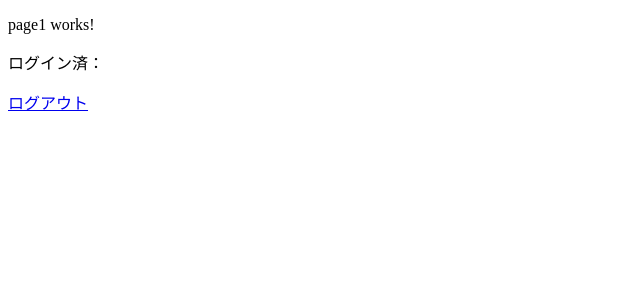
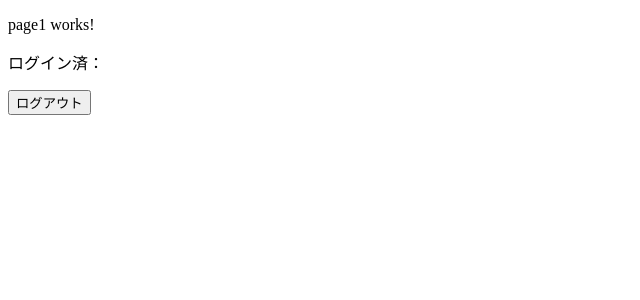
Before and after one commit to miyabi02/Angular-Saml, an Angular app: page /page1 in a window 1280 px wide. Shown: the top 300 px of the page, without its empty margins (0-640 px from the left). Built offline with nearby package versions, Linux system fonts and the light colour scheme.

Commit message:
[add] ログアウト機能の実装
・ローカルストレージからセッションIDを削除

```diff
--- a/src/app/auth/auth-window.ts
+++ b/src/app/auth/auth-window.ts
@@ -1,31 +1,37 @@
 export declare type ResultType = 'success' | 'failed';
-export declare type Metrics = { width:number, height: number};
+export declare type Metrics = { width: number; height: number };
 // export declare type CallbackFunction = (result: ResultType) => void;
 export declare type CallbackFunction = (result: AuthResult) => void;
 // ! メモ: AuthEventの使い方がわからない。
-export declare type AuthEvent = {result: ResultType} & Event;
-export declare type AuthResult = { result: ResultType, data: Record<string, string> };
+export declare type AuthEvent = { result: ResultType } & Event;
+export declare type AuthResult = {
+  result: ResultType;
+  data: Record<string, string>;
+};
 export const DEFAULT_WIDTH = 600;
 export const DEFAULT_HEIGHT = 340;
 export declare type AuthenticationParams = {
-  url: string,
-  target?: string
-  metrics?: Metrics
-  callback: CallbackFunction
+  url: string;
+  target?: string;
+  metrics?: Metrics;
+  callback: CallbackFunction;
 };
 
 interface WindowEventMap {
-  'authResult': CustomEvent<AuthResult>;
+  authResult: CustomEvent<AuthResult>;
 }
 
 declare global {
   interface Window {
-    addEventListener<K extends keyof WindowEventMap>(type: K, linstener: (this: Window, ev: WindowEventMap[K]) => void): void;
+    addEventListener<K extends keyof WindowEventMap>(
+      type: K,
+      linstener: (this: Window, ev: WindowEventMap[K]) => void
+    ): void;
   }
 }
 
 export const showAuthWindow = (params: AuthenticationParams) => {
-  const target = params.target || '__AUTH_WINDOW__'
+  const target = params.target || '__AUTH_WINDOW__';
   const screenSize = window.screen;
 
   // ダイアログのサイズ設定
@@ -39,26 +45,18 @@ export const showAuthWindow = (params: AuthenticationParams) => {
   const feature = `left=${left}, top=${top}, width=${width}, height=${height}`;
 
   const authWindow = window.open(params.url, target, feature);
-  // authWindow?.addEventListener('authResult', (ev) => {
-  //   console.log("EventListener: showAuthWindow");
-  //   params.callback(ev.detail);
-  //   authWindow?.close();
-  // });
-
   window.addEventListener('authResult', (ev) => {
-    console.log("showAuthWindow Event=authResult Fire");
+    console.log('showAuthWindow Event=authResult Fire');
     params.callback(ev.detail);
     authWindow?.close();
 
     // 認証ウィンドウを呼び出すたびに、listenerが増えるため削除（サンプルのため横着）
     window.removeAllListeners!('authResult');
   });
-
 };
 
 export const sendResult = (data: AuthResult) => {
-  console.log("sendResult begin"); // 子画面で実行するので出力されても見えない
-  const event = new CustomEvent<AuthResult>('authResult', {detail: data});
+  console.log('sendResult begin'); // 子画面で実行するので出力されても見えない
+  const event = new CustomEvent<AuthResult>('authResult', { detail: data });
   window.opener?.dispatchEvent(event);
-
 };
--- a/src/app/callback-auth/callback-auth.component.html
+++ b/src/app/callback-auth/callback-auth.component.html
@@ -1,5 +1,7 @@
 <p>Callback page work!</p>
 
+<!--
 <button type="button" (click)="exeProcess()">
   <span>SAML認証完了 ※本来は自動クローズ</span>
 </button>
+-->
--- a/src/app/menu/menu.component.html
+++ b/src/app/menu/menu.component.html
@@ -2,14 +2,15 @@
 
 <div *ngIf="sessionID">
   <p>ログイン済：{{ sessionID }}</p>
-</div>
 
   <button type="button" (click)="navigateNext()">
     <span>認証が必要なページ(想定)</span>
   </button>
+</div>
 
-<div *ngIf="!sessionID">
-  <button type="button" (click)="login()">
-    <span>ログイン</span>
-  </button>
+<div *ngIf="sessionID">
+  <p>↓ローカルストレージにセッションIDが保存されているため、ログインボタンを押下(2回目)してもSaml認証画面に進まない</p>
 </div>
+<button type="button" (click)="login()">
+  <span>ログイン</span>
+</button>
--- a/src/app/menu/menu.component.ts
+++ b/src/app/menu/menu.component.ts
@@ -9,11 +9,8 @@ import { Router } from '@angular/router';
   styleUrls: ['./menu.component.css'],
 })
 export class MenuComponent implements OnInit {
-  // info: AuthInfo | undefined;
-
   sessionID: string = '';
 
-  // constructor(private api: ApiService) {}
   constructor(public router: Router) {}
 
   ngOnInit(): void {
@@ -21,9 +18,6 @@ export class MenuComponent implements OnInit {
   }
 
   login(): void {
-    // 認証済みチェックAPIをコール
-    // this.api.isAuthenticatedbyUser().subscribe(i => this.info = i);
-
     // * Angularアプリ(ダイアログ)のリダイレクト先を個別に用意。
     authWindow.showAuthWindow({
       url: 'http://localhost:3000/api/auth',
--- a/src/app/page1/page1.component.html
+++ b/src/app/page1/page1.component.html
@@ -2,4 +2,6 @@
 
 <p>ログイン済：{{ sessionID }}</p>
 
-<a routerLink="">ログアウト</a>
+<button type="button" (click)="logout()">
+  <span>ログアウト</span>
+</button>
--- a/src/app/page1/page1.component.ts
+++ b/src/app/page1/page1.component.ts
@@ -1,21 +1,27 @@
 import { Component, OnInit } from '@angular/core';
+import { Router } from '@angular/router';
+import { ApiService } from '../services/api.service';
 
 @Component({
   selector: 'app-page1',
   templateUrl: './page1.component.html',
-  styleUrls: ['./page1.component.css']
+  styleUrls: ['./page1.component.css'],
 })
 export class Page1Component implements OnInit {
+  sessionID: string = '';
 
-  sessionID: string = "";
-
-  constructor() { }
+  constructor(private apiService: ApiService, private router: Router) {}
 
   ngOnInit(): void {
-    // TODO: ログアウトAPI、およびローカルストレージクリア処理の実装
-    // localStorage.clear();
-
     this.sessionID = localStorage.getItem('ssid') ?? '';
   }
 
+  logout(): void {
+    this.apiService.logout().subscribe((e) => {
+      // ローカルストレージのセッションIDを破棄
+      localStorage.clear();
+      // 処理の成否に関わらず、トップ(メニュー想定)に戻る
+      this.router.navigateByUrl('');
+    });
+  }
 }
--- a/src/app/services/api.service.ts
+++ b/src/app/services/api.service.ts
@@ -7,7 +7,6 @@ import { tap } from 'rxjs/operators';
   providedIn: 'root',
 })
 export class ApiService {
-  private authUrl = 'api/auth';
   httpOptions = {
     headers: new HttpHeaders({
       'Content-Type': 'application/json; charset=utf-8',
@@ -16,13 +15,10 @@ export class ApiService {
 
   constructor(private http: HttpClient) {}
 
-  isAuthenticatedbyUser(): Observable<AuthInfo> {
+  logout(): Observable<Result> {
     return this.http
-      .post<AuthInfo>(this.authUrl, {}, this.httpOptions)
-      .pipe(tap((_) => console.log(`Called: ${this.authUrl}`)));
+      .post<Result>('api/logout', {}, this.httpOptions);
   }
 }
 
-export interface AuthInfo {
-  name: string;
-}
+export declare type Result = { result: string };
```
